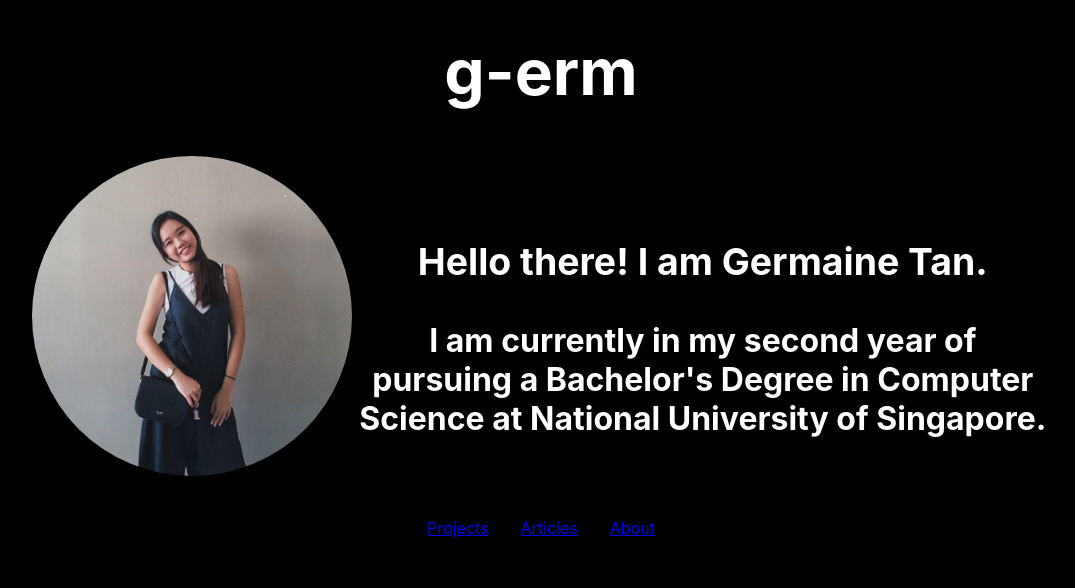
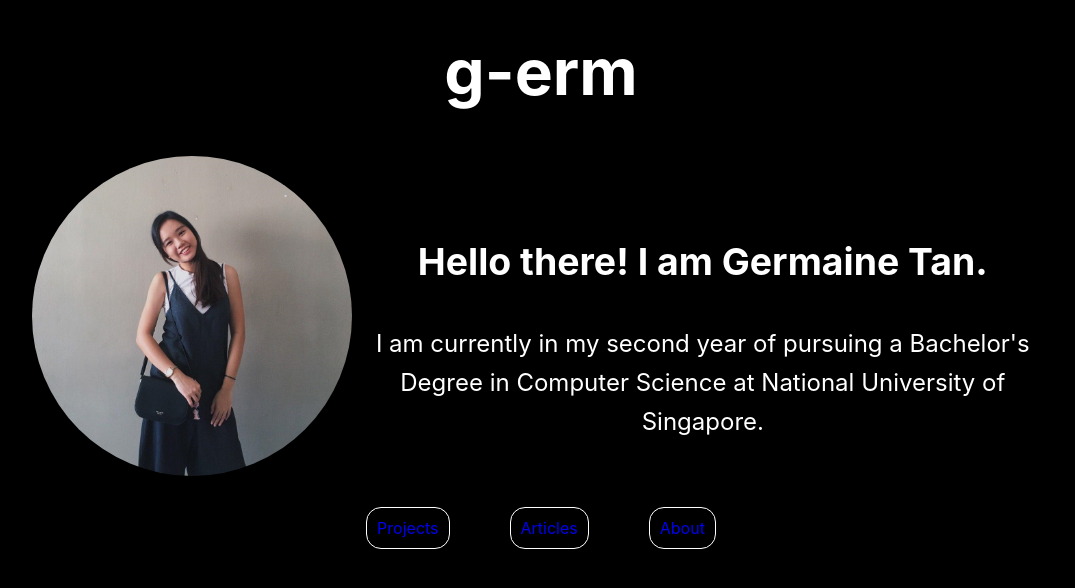
Before and after one commit to g-erm/portfolio, a React (Create React App) app: page / in a window 1280 px wide. Shown: the top 588 px of the page, without its empty margins (99-1174 px from the left). Built offline with nearby package versions, Linux system fonts and the light colour scheme.

Commit message:
Shift code from App.js

```diff
--- a/src/App.css
+++ b/src/App.css
@@ -1,10 +1,6 @@
 .App {
   text-align: center;
   color: white;
-}
-
-.item {
-  padding: 16px;
 }
 
 .App-logo {
--- a/src/App.js
+++ b/src/App.js
@@ -3,6 +3,7 @@
 import Projects from './components/Projects/Projects';
 import Articles from './components/Articles/Articles';
 import About from './components/About/About';
+import Navigation from './components/Navigation/Navigation';
 import './App.css';
 import { motion } from 'framer-motion';
 
@@ -11,28 +12,8 @@
     <BrowserRouter>
       <div className="App">
 
-        <motion.h1
-          initial={{ y: -250, opacity: 0 }}
-          animate={{ y: -10, opacity: 1 }}
-          transition={{ delay: 0.5, duration: 0.75 }}>
-          <About/>
-        </motion.h1>
-
-        {/* Navigation */}
-        <motion.div
-          className="navigation"
-          initial={{ opacity: 0 }}
-          animate={{ opacity: 1 }}
-          transition={{ delay: 0.5, duration: 1.0 }}>
-
-          <div className="navigation-sub">
-
-            <Link to="/projects" className="item">Projects</Link>
-            <Link to="/articles" className="item">Articles</Link>
-            <Link to="/about" className="item">About</Link>
-
-          </div>
-        </motion.div>
+        <About/>
+        <Navigation/>
 
         {/* Router setup*/}
         <Route path="/projects" component={Projects} />
--- a/src/components/About/About.css
+++ b/src/components/About/About.css
@@ -1,13 +1,14 @@
 .profile {
     border-radius: 50%;
     height: 40vh;
-}
-
-.introtext {
-    padding: 5px;
 }
 
 .introcontainer {
     margin: auto;
     padding: 0vh 10vw;
 }
+
+.intropara {
+    font-size: 3vh;
+    font-weight: lighter;
+}
--- a/src/components/About/About.js
+++ b/src/components/About/About.js
@@ -1,21 +1,30 @@
 import React from "react";
 import profile from '../../assets/squarepic.jpg';
 import './About.css';
+import { motion } from 'framer-motion';
 
 function About(props) {
   return (
     <div>
 
+      <motion.h1
+          initial={{ y: -250, opacity: 0 }}
+          animate={{ y: -10, opacity: 1 }}
+          transition={{ delay: 0.5, duration: 0.75 }}>
+
       <h1>g-erm</h1>
+
       <table className="introcontainer">
         <tr>
           <th style={{width: '30%'}}><img className="profile" src={profile} alt="Profile Picture"/></th>
           <th style={{width: '70%'}}>
-            <h3 className="introheader">Hello there! I am Germaine Tan.</h3>
-            <text>I am currently in my second year of pursuing a Bachelor's Degree in Computer Science at National University of Singapore.</text>
+            <h3>Hello there! I am Germaine Tan.</h3>
+            <text className="intropara">I am currently in my second year of pursuing a Bachelor's Degree in Computer Science at National University of Singapore.</text>
           </th>
         </tr>
       </table>
+
+      </motion.h1>
     </div>
   )
 }
--- /dev/null
+++ b/src/components/Navigation/Navigation.css
@@ -0,0 +1,9 @@
+.item {
+    text-decoration: none;
+    border-color: white;
+    border-style: solid;
+    border-width: 1px;
+    border-radius: 15px;
+    margin: 30px;
+    padding: 10px;
+}
--- /dev/null
+++ b/src/components/Navigation/Navigation.js
@@ -0,0 +1,20 @@
+import React from "react";
+import { Link } from 'react-router-dom';
+import './Navigation.css';
+import { motion } from 'framer-motion';
+
+function Navigation(props) {
+  return (
+    <motion.div
+      className="navigation-sub"
+      initial={{ opacity: 0 }}
+      animate={{ opacity: 1 }}
+      transition={{ delay: 0.5, duration: 1.0 }}>
+      <Link to="/projects" className="item">Projects</Link>
+      <Link to="/articles" className="item">Articles</Link>
+      <Link to="/about" className="item">About</Link>
+    </motion.div>
+  )
+}
+
+export default Navigation;
```
Also changed, not shown: 1 other file (tests, documents, lock files or other folders).
